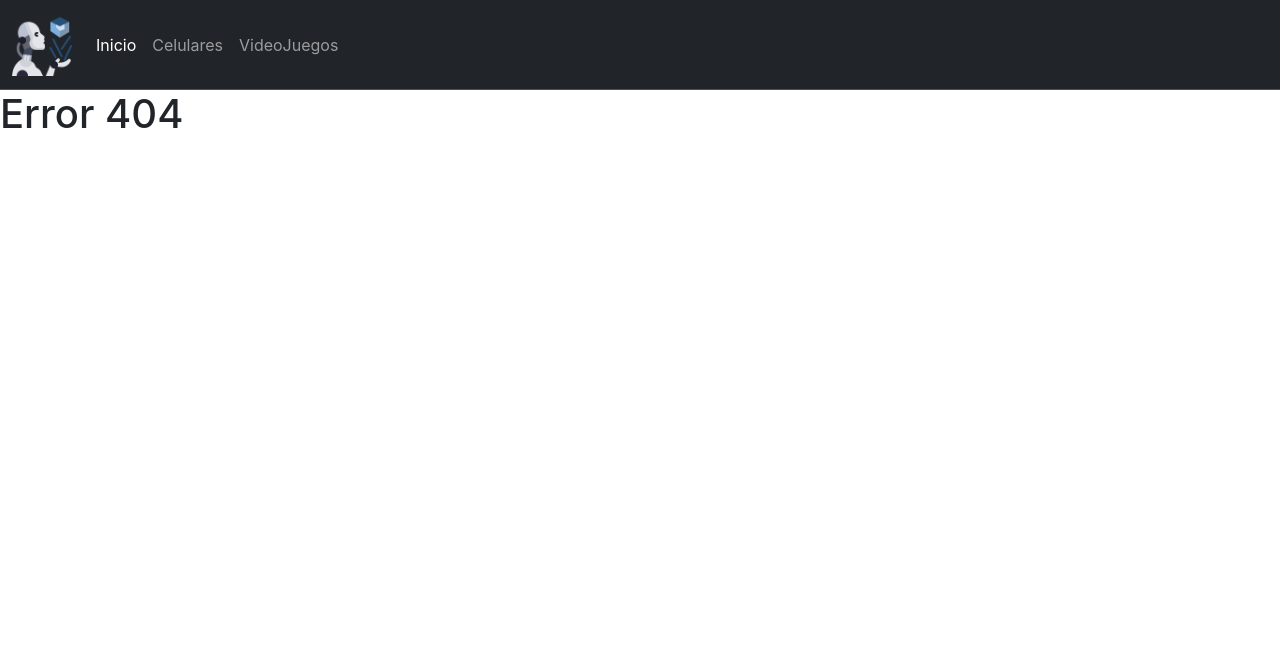
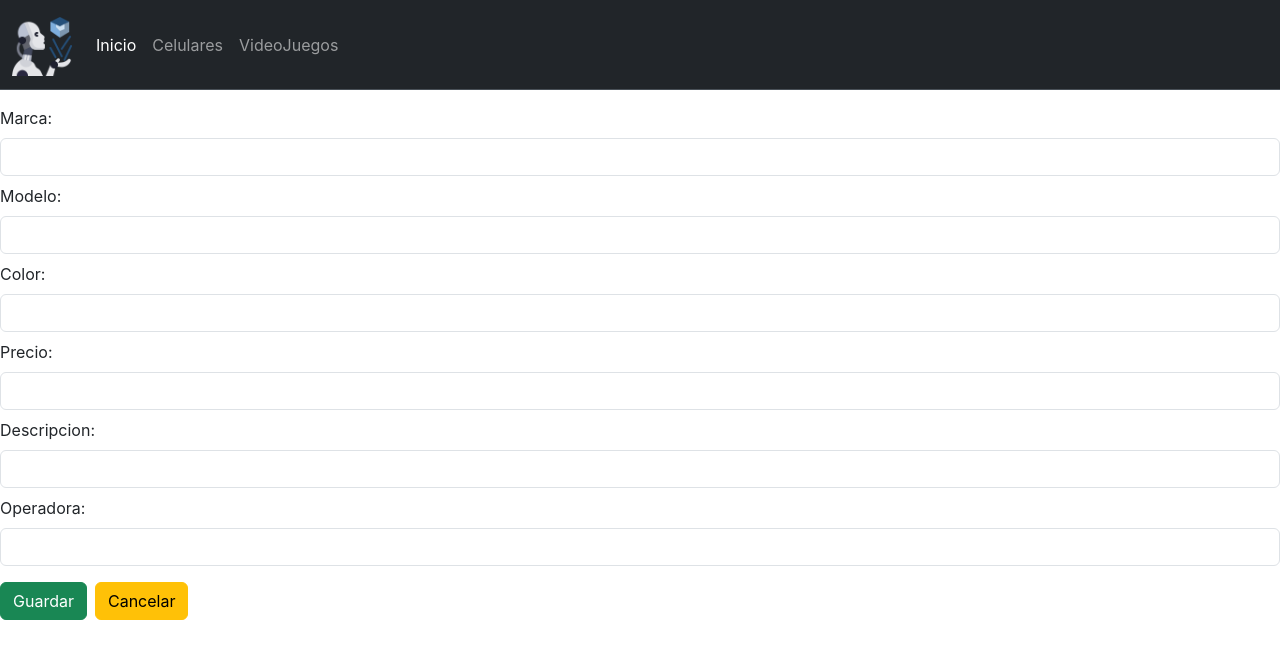
Before and after one commit to Leof07/proyecto_final, a React (Create React App) app: page /celulares/add in a window 1280 px wide. Before the commit this address had no page. Shown: the top 658 px of the page. Built offline with nearby package versions, Linux system fonts and the light colour scheme.

Commit message:
creación del formulario insertar celular

```diff
--- a/public/index.html
+++ b/public/index.html
@@ -26,6 +26,7 @@
     -->
     <title>React App</title>
     <link href="https://cdn.jsdelivr.net/npm/bootstrap@5.3.2/dist/css/bootstrap.min.css" rel="stylesheet" integrity="sha384-T3c6CoIi6uLrA9TneNEoa7RxnatzjcDSCmG1MXxSR1GAsXEV/Dwwykc2MPK8M2HN" crossorigin="anonymous">
+    <script src="https://cdn.jsdelivr.net/npm/bootstrap@5.3.2/dist/js/bootstrap.bundle.min.js" integrity="sha384-C6RzsynM9kWDrMNeT87bh95OGNyZPhcTNXj1NW7RuBCsyN/o0jlpcV8Qyq46cDfL" crossorigin="anonymous"></script>
   </head>
   <body>
     <noscript>You need to enable JavaScript to run this app.</noscript>
--- a/src/Components/App.jsx
+++ b/src/Components/App.jsx
@@ -1,19 +1,21 @@
-import React from "react";
+import React,{useState} from "react";
 import { BrowserRouter, Routes, Route } from "react-router-dom";
 import Home from "./Home";
 import NotFound from "./NotFound";
 import Header from "./Header";
 import CelularesCrud from "./CelularesCrud";
 import JuegosCrud from "./JuegosCrud";
+import FormularioCelular from "./FormularioCelular";
 function App() {
-
+    const[APICelulares,SetAPICelulares]=useState("https://denny2023.azurewebsites.net/api/celulares")
     return(
         <div>
             <BrowserRouter>
             <Header />
             <Routes>
                 <Route path="/" element={<Home/>}/>
-                <Route path="/celulares" element={<CelularesCrud/>}/>
+                <Route path="/celulares" element={<CelularesCrud api={APICelulares}/>}/>
+                <Route path="/celulares/add" element={<FormularioCelular api={APICelulares}/>}/>
                 <Route path="/juegos" element={<JuegosCrud/>}/>
                 <Route path="*" element={<NotFound/>}/>
             </Routes>
--- a/src/Components/CelularesCrud.jsx
+++ b/src/Components/CelularesCrud.jsx
@@ -2,7 +2,7 @@ import React, {useEffect, useState} from "react";
 import Tabla from "./Tabla";
 import axios from "axios";
 
-function CelularesCrud() {
+function CelularesCrud({api}) {
 
 
     const[celulares,SetCelulares]=useState()
@@ -11,7 +11,7 @@ function CelularesCrud() {
     },[])
     async function cargarCelulares(){
         try{
-            let res=await axios("https://denny2023.azurewebsites.net/api/celulares")
+            let res=await axios(api)
             let datos= await res.data
             SetCelulares(datos)
         }
@@ -27,7 +27,6 @@ function CelularesCrud() {
                 celulares===undefined?
                 <div className="spinner-border" role="status">
                     <span className="visually-hidden">Loading...</span>
-                    <h1>Cargando</h1>
                 </div>
                 :
                 <Tabla lista={celulares}controlador="celulares" headers={["Id","Marca","Modelo","Color","Precio", "Descripción","Operadora"]} ></Tabla>
--- /dev/null
+++ b/src/Components/FormularioCelular.jsx
@@ -0,0 +1,146 @@
+import axios from "axios";
+import React, { useState } from "react";
+import { useNavigate } from "react-router-dom";
+
+function FormularioCelular({ api }) {
+  const [marca, setMarca] = useState("");
+  const [modelo, setModelo] = useState("");
+  const [color, setColor] = useState("");
+  const [precio, setPrecio] = useState("");
+  const [descripcion, setDescripcion] = useState("");
+  const [operadora, setOperadora] = useState("");
+  const navigate = useNavigate();
+
+  async function Guardar() {
+    try {
+      let celular = {
+        marca: marca,
+        modelo: modelo,
+        color: color,
+        precio: precio,
+        descripcion: descripcion,
+        operadora: operadora,
+      };
+      let res = await axios.post(api, celular);
+      let datos = await res.data;
+      if (datos.status === 1) {
+        alert(datos.message);
+        navigate("/celulares");
+      }
+    } catch (err) {
+      alert(err);
+      console.log(err);
+    }
+  }
+
+  function enviar(e) {
+    e.preventDefault();
+    e.stopPropagation();
+    let form = document.querySelector(".need-validation");
+    if (!form.checkValidity()) {
+      form.classList.add("was-validated");
+    } else {
+      Guardar();
+    }
+  }
+  return (
+    <div>
+      <form className="need-validation" noValidate>
+        <div className="form-group mt-3">
+          <label className="form-label">Marca:</label>
+          <input
+            type="text"
+            className="form-control"
+            value={marca}
+            onChange={(e) => {
+              setMarca(e.target.value);
+            }}
+            required
+          />
+          <div class="valid-feedback">Correcto</div>
+          <div class="invalid-feedback">Campo requerido</div>
+        </div>
+        <div className="form-group mt-2">
+          <label className="form-label">Modelo:</label>
+          <input
+            type="text"
+            className="form-control"
+            value={modelo}
+            onChange={(e) => {
+              setModelo(e.target.value);
+            }}
+            required
+          />
+          <div class="valid-feedback">Correcto</div>
+          <div class="invalid-feedback">Campo requerido</div>
+        </div>
+        <div className="form-group mt-2">
+          <label className="form-label">Color:</label>
+          <input
+            type="text"
+            className="form-control"
+            value={color}
+            onChange={(e) => {
+              setColor(e.target.value);
+            }}
+            required
+          />
+          <div class="valid-feedback">Correcto</div>
+          <div class="invalid-feedback">Campo requerido</div>
+        </div>
+        <div className="form-group mt-2">
+          <label className="form-label">Precio:</label>
+          <input
+            type="text"
+            className="form-control"
+            value={precio}
+            onChange={(e) => {
+              setPrecio(e.target.value);
+            }}
+            required
+          />
+          <div class="valid-feedback">Correcto</div>
+          <div class="invalid-feedback">Campo requerido</div>
+        </div>
+        <div className="form-group mt-2">
+          <label className="form-label">Descripcion:</label>
+          <input
+            type="text"
+            className="form-control"
+            value={descripcion}
+            onChange={(e) => {
+              setDescripcion(e.target.value);
+            }}
+            required
+          />
+          <div class="valid-feedback">Correcto</div>
+          <div class="invalid-feedback">Campo requerido</div>
+        </div>
+        <div className="form-group mt-2">
+          <label className="form-label">Operadora:</label>
+          <input
+            type="text"
+            className="form-control"
+            value={operadora}
+            onChange={(e) => {
+              setOperadora(e.target.value);
+            }}
+            required
+          />
+          <div class="valid-feedback">Correcto</div>
+          <div class="invalid-feedback">Campo requerido</div>
+        </div>
+        <button className="btn btn-success mt-3" onClick={(e) => enviar(e)}>
+          Guardar
+        </button>
+        <button
+          className="btn btn-warning mt-3 ms-2"
+          onClick={() => navigate("/celulares")}
+        >
+          Cancelar
+        </button>
+      </form>
+    </div>
+  );
+}
+export default FormularioCelular;
--- a/src/Components/Tabla.jsx
+++ b/src/Components/Tabla.jsx
@@ -7,7 +7,7 @@ function Tabla({headers,controlador, lista}) {
         <thead className="table-dark">
             <tr>
               <th>
-                  <Link to={`/${controlador}/new`} className="btn btn-success">Nuevo</Link>
+                  <Link to={`/${controlador}/add`} className="btn btn-success">Nuevo</Link>
               </th>
                 {headers.map((header,index) => (<th key={index} scope="col">{header}</th>))}
             </tr>
```
